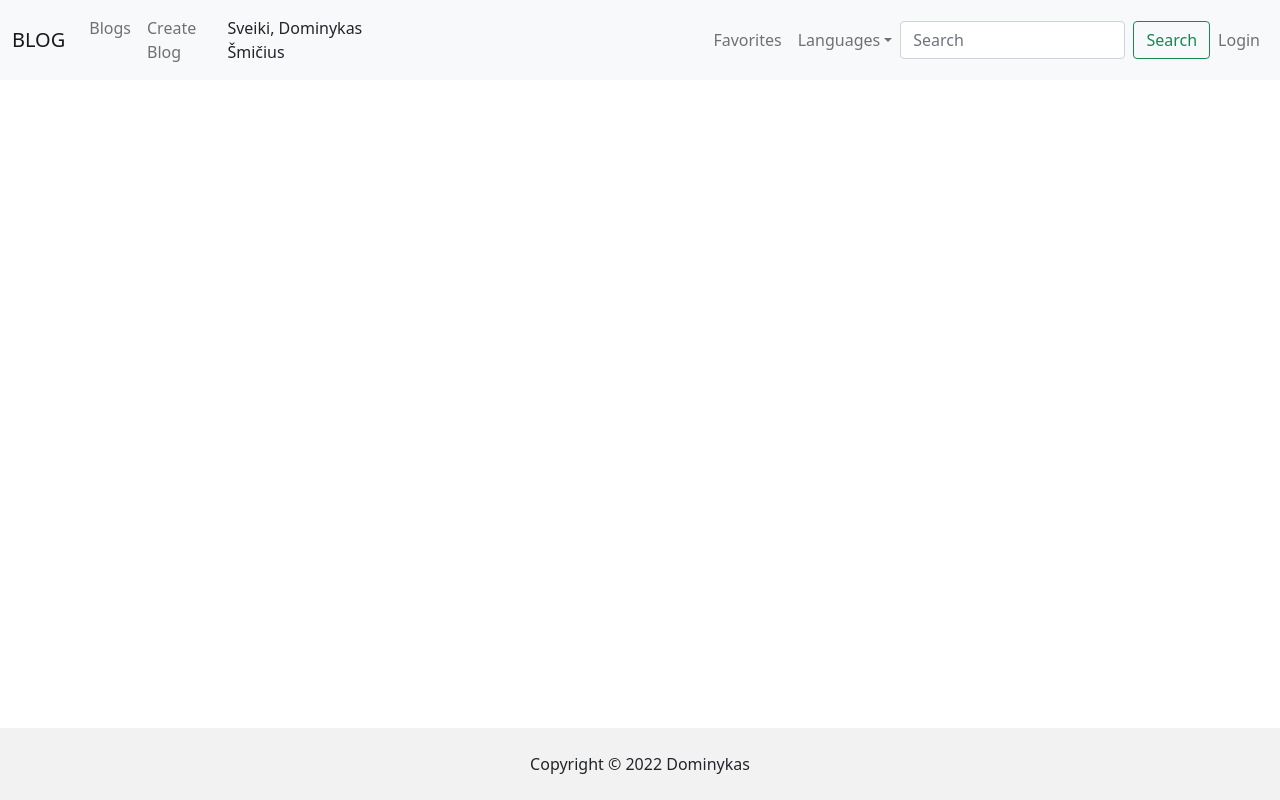
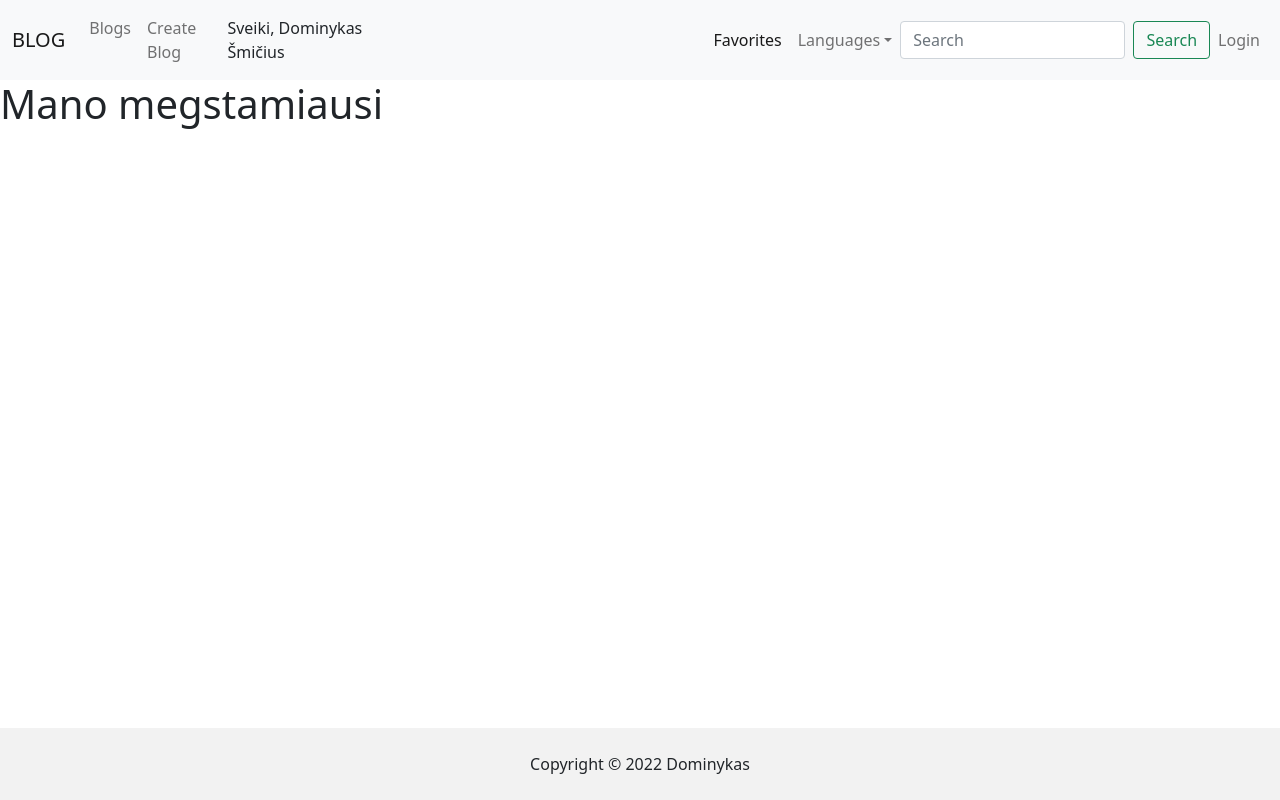
Before and after one commit to dsmicius/blog-front-end, a React (Create React App) app in the folder blog-fron-end/: page /favorites in a window 1280 px wide. Built offline with nearby package versions, Linux system fonts and the light colour scheme.

Commit message:
created pages HomePage, BlogsPage, NewBlogPage, FavoritesPage, LoginPage

```diff
--- a/blog-fron-end/src/containers/Header/HeaderContainer.js
+++ b/blog-fron-end/src/containers/Header/HeaderContainer.js
@@ -13,8 +13,8 @@ const HeaderContainer = () => {
                         style={{maxHeight: '100px'}}
                         navbarScroll
                     >
-                        <Nav.Link href="#action1">Blogs</Nav.Link>
-                        <Nav.Link href="#action2">Create Blog</Nav.Link>
+                        <Nav.Link to="/blogs" as={NavLink}>Blogs</Nav.Link>
+                        <Nav.Link to="/blogs/create" as={NavLink}>Create Blog</Nav.Link>
                     </Nav>
                     <Nav style={{paddingRight: "300px"}}>
                         Sveiki, Dominykas Šmičius
@@ -23,7 +23,7 @@ const HeaderContainer = () => {
                         <p></p>
                     </Nav>
                     <Nav>
-                        <Nav.Link href="#action2">Favorites</Nav.Link>
+                        <Nav.Link to="/favorites" as={NavLink}>Favorites</Nav.Link>
                         <NavDropdown title="Languages" id="navbarScrollingDropdown">
                             <NavDropdown.Item href="#action3">LT</NavDropdown.Item>
                             <NavDropdown.Item href="#action4">EN</NavDropdown.Item>
@@ -41,7 +41,7 @@ const HeaderContainer = () => {
                         <Button variant="outline-success">Search</Button>
                     </Form>
                     <Nav>
-                        <Nav.Link href="#action1">Login</Nav.Link>
+                        <Nav.Link to="/login" as={NavLink}>Login</Nav.Link>
                     </Nav>
                 </Navbar.Collapse>
             </Container>
--- /dev/null
+++ b/blog-fron-end/src/containers/Pages/BlogsPage/BlogsPage.js
@@ -0,0 +1,7 @@
+const BlogsPage = () => {
+    return (
+        <h1>Blogu sarsas</h1>
+    )
+}
+
+export default BlogsPage;
--- /dev/null
+++ b/blog-fron-end/src/containers/Pages/FavoritesPage/FavoritesPage.js
@@ -0,0 +1,7 @@
+const FavoritesPage = () => {
+    return (
+        <h1>Mano megstamiausi</h1>
+    )
+}
+
+export default FavoritesPage;
--- /dev/null
+++ b/blog-fron-end/src/containers/Pages/NewBlogPage/NewBlogPage.js
@@ -0,0 +1,7 @@
+const NewBlogPage = () => {
+    return (
+        <h1>Sukurti nauja Blog irasa</h1>
+    )
+}
+
+export default NewBlogPage;
--- a/blog-fron-end/src/containers/Pages/index.js
+++ b/blog-fron-end/src/containers/Pages/index.js
@@ -1,8 +1,15 @@
 import {Route, Routes} from "react-router-dom";
 import HomePage from "./HomePage/HomePage";
+import BlogsPage from "./BlogsPage/BlogsPage";
+import NewBlogPage from "./NewBlogPage/NewBlogPage";
+import FavoritesPage from "./FavoritesPage/FavoritesPage";
 
 export default () => (
     <Routes>
         <Route path="/" element={<HomePage/>}/>
+        <Route path="/blogs" element={<BlogsPage/>}/>
+        <Route path="/blogs/create" element={<NewBlogPage/>}/>
+        <Route path="/favorites" element={<FavoritesPage/>}/>
+        <Route path="/login" element={<FavoritesPage/>}/>
     </Routes>
 );
```
Also changed, not shown: blog-fron-end/src/containers/Pages/LoginPage/LoginPage.js (added, +7 -0 lines).
